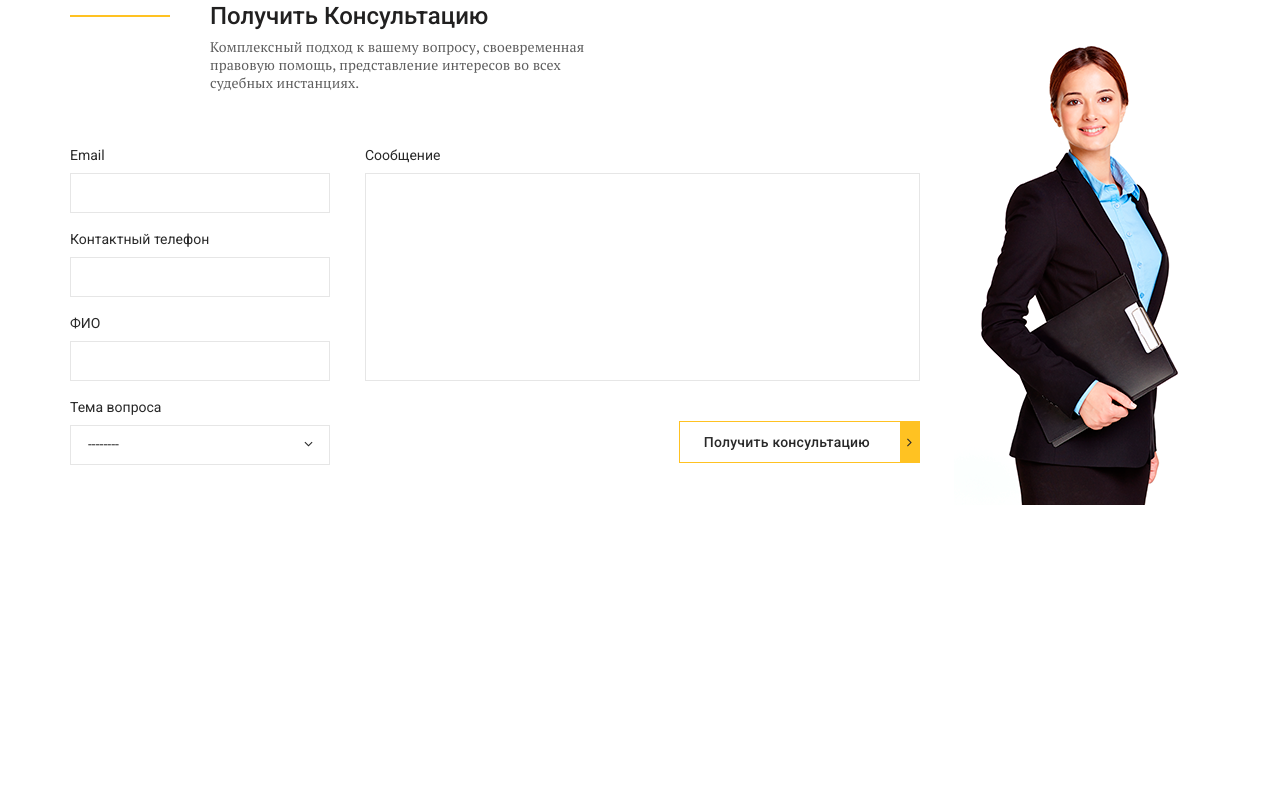
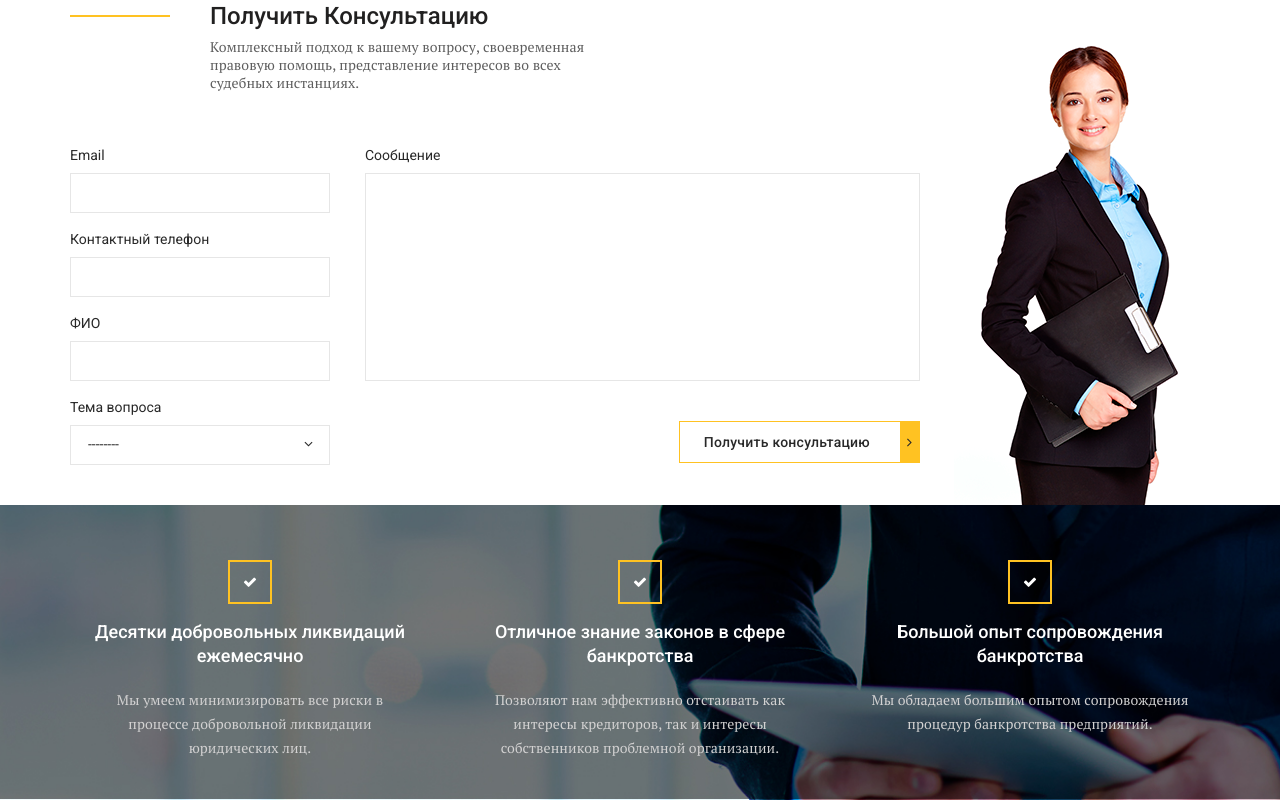
Before and after one commit to Kiryxer/free-psd-youtube, a plain HTML site: page index.html in a window 1280 px wide. Shown: the part 1590-2390 px from the top of the page. Before the commit the page ends 2095 px from the top, so only its background shows below. Drawn offline with nearby package versions, Linux system fonts and the light colour scheme; files whose address does not match are found by name.

Commit message:
Сделали блок преимуществ компании

```diff
--- a/css/style.css
+++ b/css/style.css
@@ -506,3 +506,60 @@ header{
   color: #282828;
   float: right;
 }
+
+/* Advantages */
+
+.advantages{
+  padding: 55px 0px 40px;
+  background-image: url('../img/advantages-fon.jpg');
+  background-size: cover;
+  background-repeat: no-repeat;
+  background-position: center;
+  min-height: 287px;
+}
+
+.advantages__inner{
+  color: #fff;
+  text-align: center;
+  display: flex;
+  justify-content: space-between;
+}
+
+.advantages-item{
+  max-width: 360px;
+  padding: 0px 20px;
+}
+
+.advantages__title{
+  font-size: 18px;
+  line-height: 24px;
+  font-family: 'Roboto', sans-serif;
+  font-weight: 500;
+  padding: 60px 0px 20px;
+  position: relative;
+}
+.advantages__title::before{
+  content: "";
+  position: absolute;
+  width: 40px;
+  height: 40px;
+  border: 2px solid #ffc222;
+  top: 0;
+  left: 50%;
+  transform: translateX(-50%);
+}
+.advantages__title::after{
+  content: "\f00c";
+  font-family: "icomoon";
+  font-size: 14px;
+  position: absolute;
+  top: 10px;
+  left: 50%;
+  transform:translateX(-50%);
+}
+
+.advantages__text{
+  line-height: 24px;
+  letter-spacing: 0.1px;
+  color: #d3d2d2;
+}
--- a/index.html
+++ b/index.html
@@ -239,6 +239,37 @@
     </div>
   </section> <!-- Form -->
 
+  <section class="advantages">
+    <div class="container">
+      <div class="advantages__inner">
+        <div class="advantages-item">
+          <div class="advantages__title">
+              Десятки добровольных ликвидаций ежемесячно
+          </div>
+          <div class="advantages__text">
+              Мы умеем минимизировать все риски в процессе добровольной ликвидации юридических лиц.
+          </div>
+        </div>
+        <div class="advantages-item">
+          <div class="advantages__title">
+              Отличное знание законов в сфере банкротства
+          </div>
+          <div class="advantages__text">
+              Позволяют нам эффективно отстаивать как интересы кредиторов, так и интересы собственников проблемной организации.
+          </div>
+        </div>
+        <div class="advantages-item">
+          <div class="advantages__title">
+              Большой опыт сопровождения банкротства
+          </div>
+          <div class="advantages__text">
+              Мы обладаем большим опытом сопровождения процедур банкротства предприятий.
+          </div>
+        </div>
+      </div>
+    </div>
+  </section>
+
   <div id="modal">
     <h2>Hello!</h2>
     <p>You are awesome!</p>
```
Also changed, not shown: img/advantages-fon.jpg (added).
